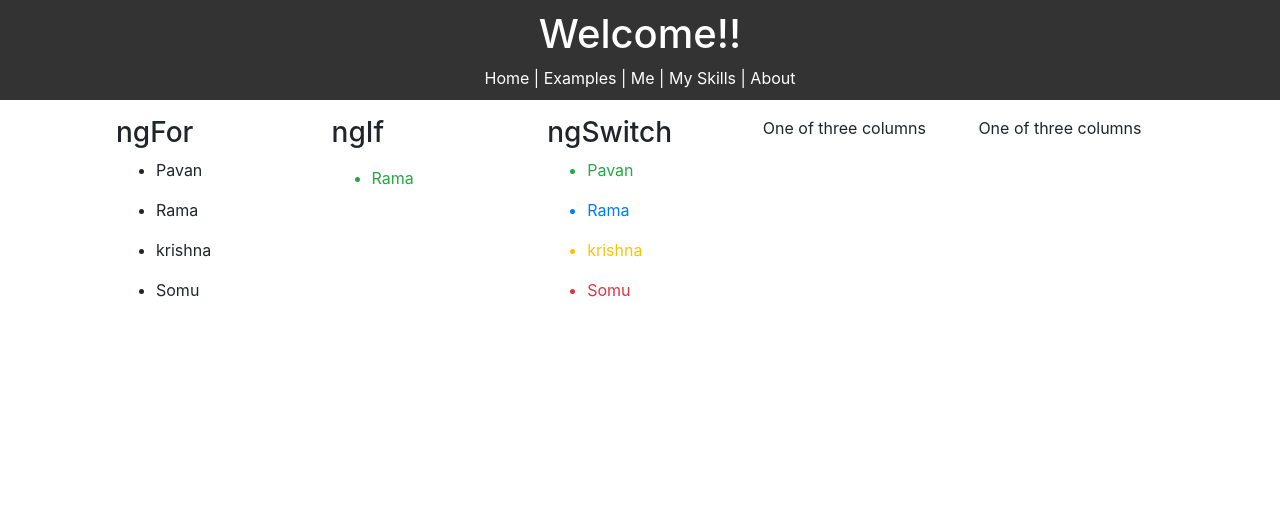
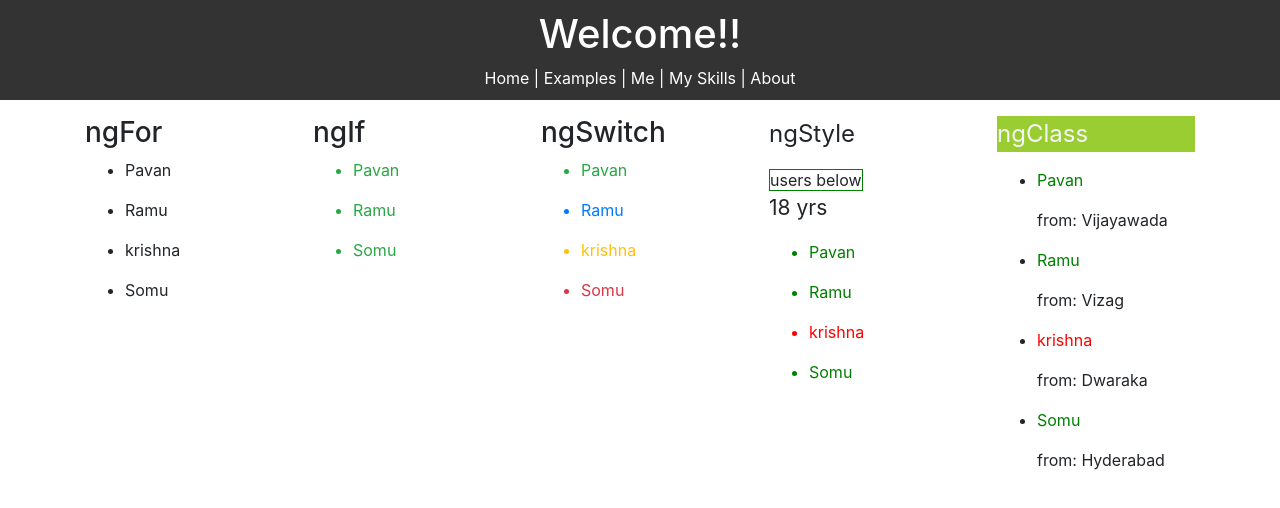
Before and after one commit to pavankumardasireddy/Angular-Todo-app, an Angular app: page /eg in a window 1280 px wide. Shown: the top 508 px of the page. Built offline with nearby package versions, Linux system fonts and the light colour scheme.

Commit message:
ngStyle and ngClass

```diff
--- a/src/app/components/examples/examples.component.css
+++ b/src/app/components/examples/examples.component.css
@@ -0,0 +1,14 @@
+.green {
+    color: green;
+}
+
+.red {
+    color: red;
+}
+
+.ngClassTitle {
+    font-size: 24px;
+    font-weight: 400;
+    color: whitesmoke;
+    background-color: yellowgreen;
+}
--- a/src/app/components/examples/examples.component.html
+++ b/src/app/components/examples/examples.component.html
@@ -1,5 +1,5 @@
 <div class="container">
-    <div class="row m-3">
+    <div class="row mt-3">
       <div class="col-sm">
         <div>
             <h3>ngFor</h3>
@@ -12,7 +12,7 @@
         <div>
             <h3>ngIf</h3>
             <ul *ngFor="let user of users">
-                <li *ngIf="user.age < 20"
+                <li *ngIf="user.age >= 18"
                     class="text-success">{{ user.name }}</li>
             </ul>
         </div>
@@ -42,10 +42,30 @@
         </div>
       </div>
       <div class="col-sm">
-        One of three columns
+          <!-- To add style, we use [ngStyle] -->
+        <p [ngStyle]="{'font-size.px':24}">ngStyle</p>
+        <span [ngStyle]="{'border':'1px solid green'}">users below</span>
+        <!-- We can use [style.property] to directly add one -->
+        <p [style.font-size.px]="21">18 yrs</p>
+        <!-- We can also add [style.property] value by binding the function -->
+        <ul *ngFor="let user of users"
+            [style.color]="getPermit(user.age)">
+            <li>{{user.name}}</li>
+        </ul>
       </div>
       <div class="col-sm">
-        One of three columns
+          <!-- To add one class, we can use [class] -->
+            <p [class]="'ngClassTitle'">ngClass</p>
+            <ul *ngFor="let user of users">
+                <li>
+                    <!-- To add multiple classes based on conditions, we use [ngClass] -->
+                    <p [ngClass]="{
+                        'red': user.age < 18,
+                        'green': user.age >= 18
+                    }">{{user.name}}</p>
+                    <p>from: {{user.city}}</p>
+                </li>
+            </ul>
       </div>
     </div>
   </div>
--- a/src/app/components/examples/examples.component.ts
+++ b/src/app/components/examples/examples.component.ts
@@ -16,13 +16,13 @@ export class ExamplesComponent implements OnInit {
       city: 'Vijayawada',
     },
     {
-      name: 'Rama',
+      name: 'Ramu',
       age: 18,
       city: 'Vizag',
     },
     {
       name: 'krishna',
-      age: 27,
+      age: 16,
       city: 'Dwaraka',
     },
     {
@@ -35,4 +35,5 @@ export class ExamplesComponent implements OnInit {
   ngOnInit(): void {
   }
 
+  getPermit = (age: number) =>  age < 18 ? 'red' : 'green';
 }
```
